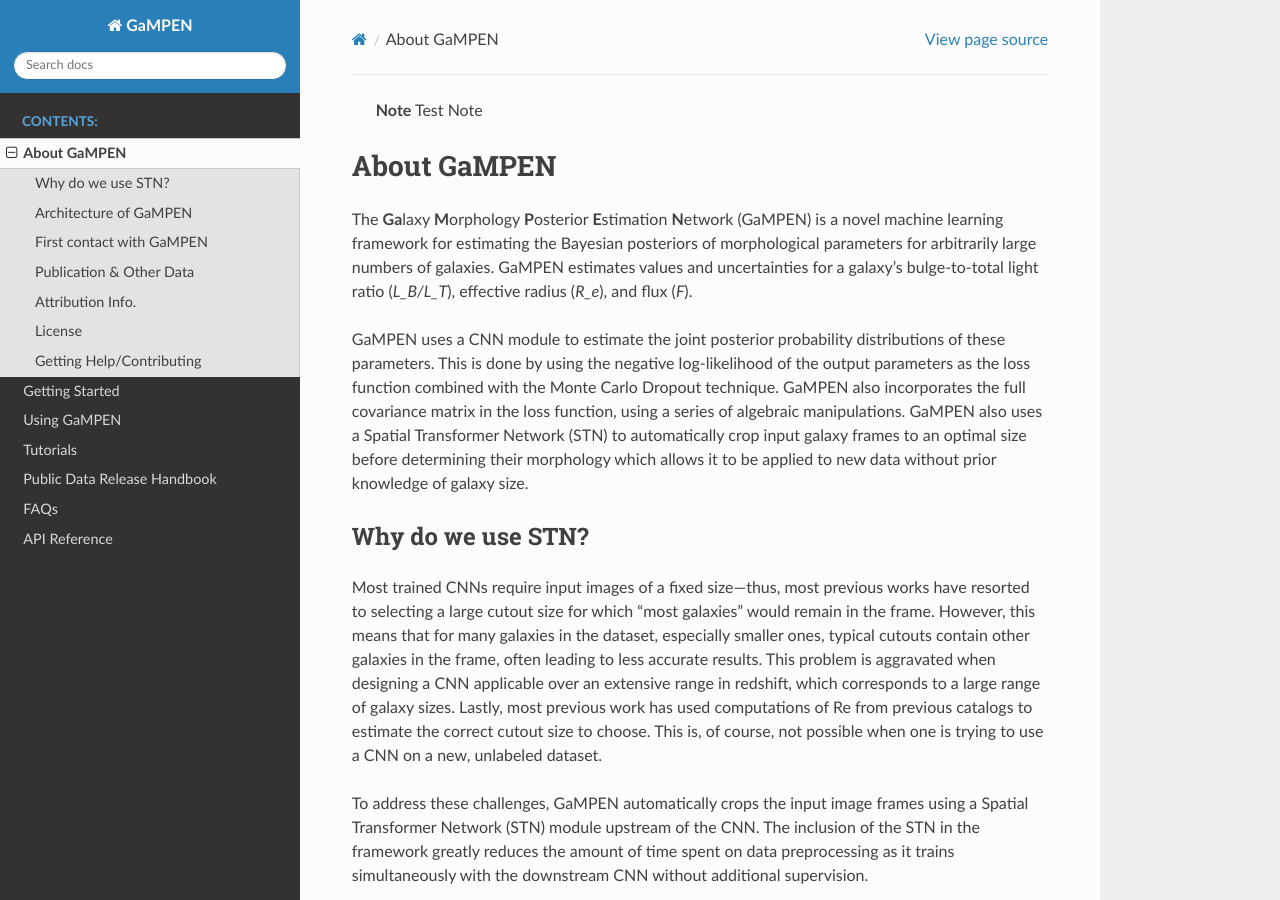
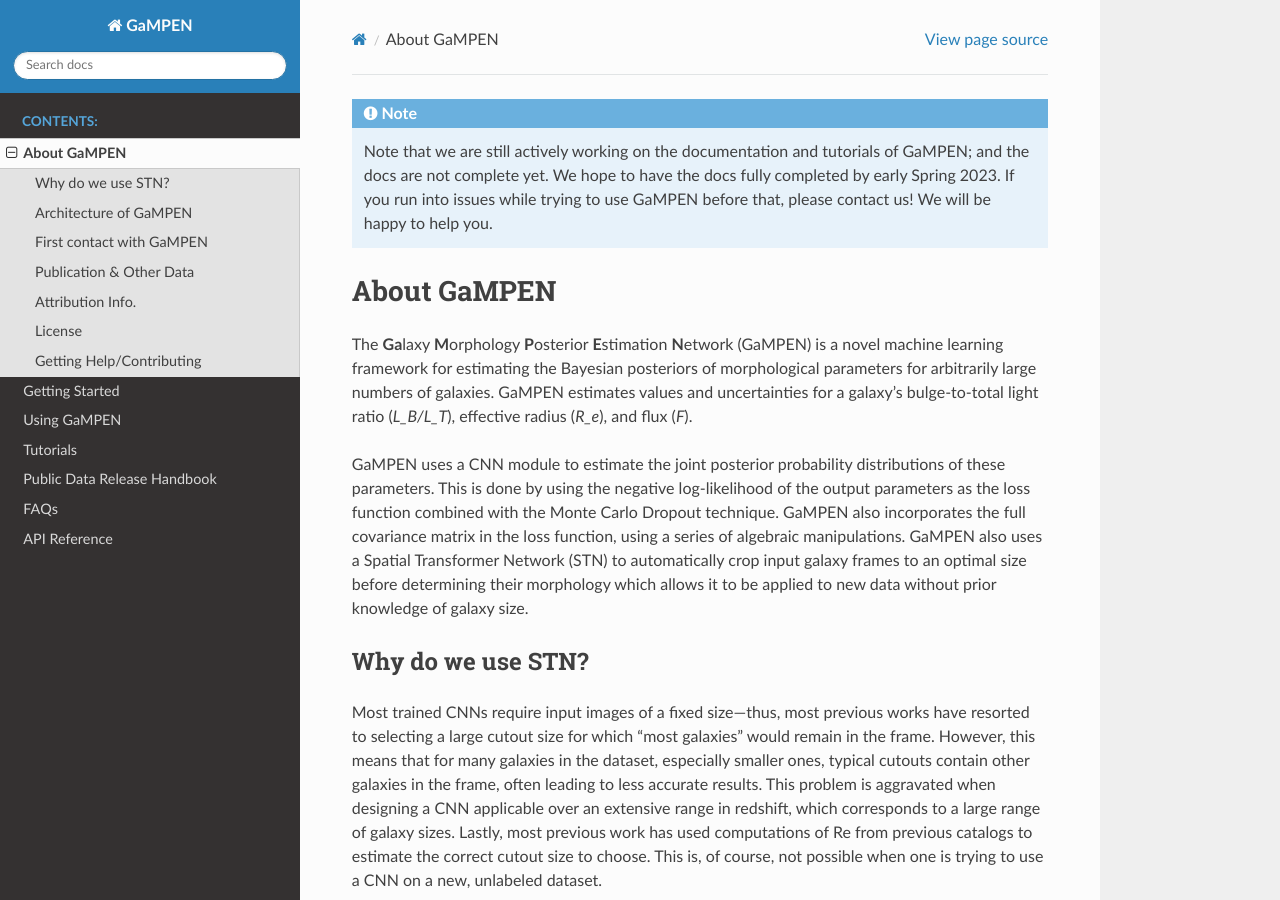
Before and after one commit to aritraghsh09/GaMPEN, a Sphinx documentation site: the page built from docs/source/About_GaMPEN.md, in a window 1280 px wide and 900 px high. Built offline with Sphinx 7.4.7 and the Read the Docs theme 2.0.0, drawn with Linux system fonts in a browser that asks for light colours; pages that are not in the unit, such as notebooks, are missing from menus.

Commit message:
Adding note

````diff
--- a/docs/source/About_GaMPEN.md
+++ b/docs/source/About_GaMPEN.md
@@ -1,5 +1,7 @@
-> **Note**
-> Test Note
+
+```{note}
+Note that we are still actively working on the documentation and tutorials of GaMPEN; and the docs are not complete yet. We hope to have the docs fully completed by early Spring 2023. If you run into issues while trying to use GaMPEN before that, please contact us! We will be happy to help you.
+```
 
 # About GaMPEN
 
````
